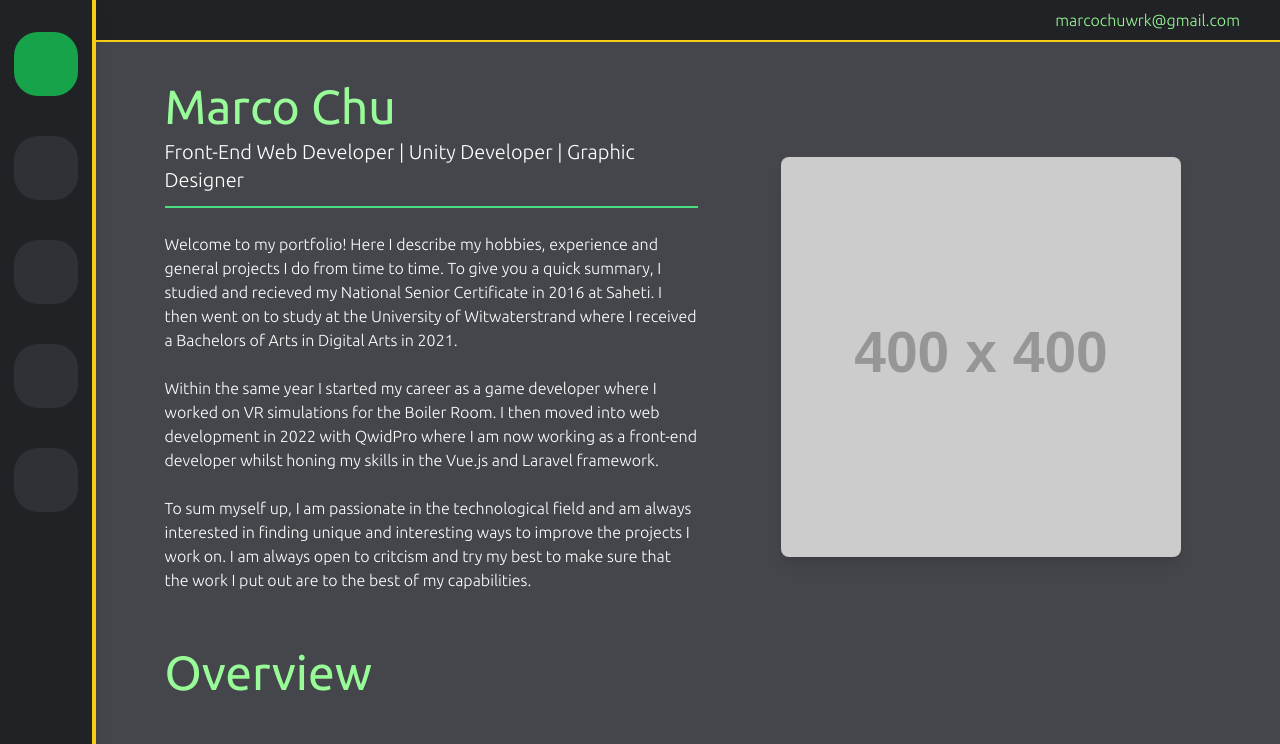
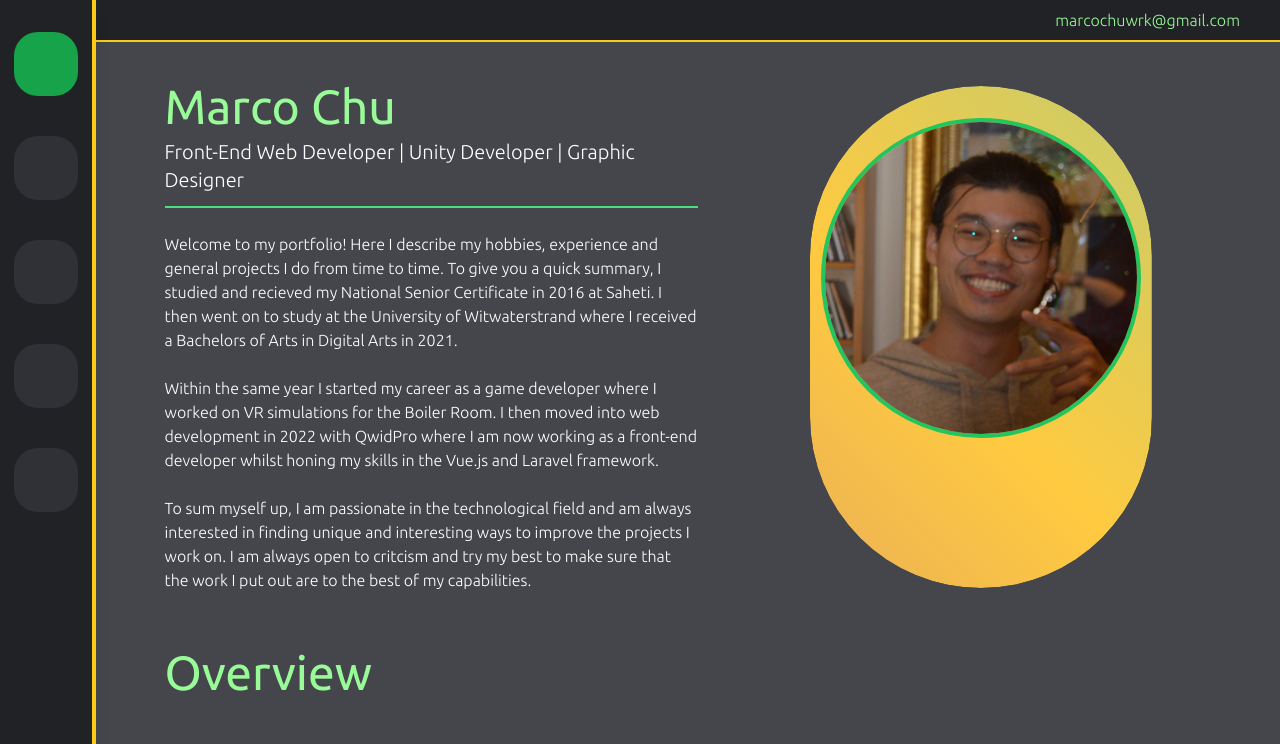
Before and after one commit to marcochu-wrk/mc-portfolio, a Vue app: page / in a window 1280 px wide. Shown: the top 744 px of the page. Built offline with nearby package versions, Linux system fonts and the light colour scheme; data requests are answered from the project's data file; some icons are missing.

Commit message:
Implementation of profile picture

```diff
--- a/src/css/index.css
+++ b/src/css/index.css
@@ -71,25 +71,18 @@
 }
 
 @layer utilities{
-    .neon-border {
-        border-color: #00ff00; /* Neon green color */
-        border-radius: 0.375rem; /* Adjust border radius as needed */
-        padding: 0.1rem;
-        box-shadow:
-        0 0 5px #00ff00,
-        0 0 10px #00ff00,
-        0 0 15px #00ff00,
-        0 0 20px #00ff00;
-        animation: neon-animation 1.5s ease-in-out infinite alternate;
-    }
-}
+    @keyframes changeColor {
+        0% {
+          background-position: 0%;
+        }
+        100% {
+          background-position: 400%;
+        }
+      }
 
-@keyframes neon-animation {
-    to {
-      box-shadow:
-        0 0 10px #00ff00,
-        0 0 15px #00ff00,
-        0 0 20px #00ff00,
-        0 0 25px #00ff00;
-    }
+      .animate-bg {
+        background: linear-gradient(45deg, #FF0080, #7928CA, #FFCA40, #00D4FF);
+        background-size: 800% 800%;
+        animation: changeColor 20s linear infinite;
+      }
   }
--- a/src/views/home.vue
+++ b/src/views/home.vue
@@ -16,15 +16,18 @@
         I am always open to critcism and try my best to make sure that the work I put out are to the best of my capabilities.
       </p>
     </div>
-
-    <div class="col-span-2 md:col-span-1 flex justify-center items-center mt-10">
-      <img
-        src="https://via.placeholder.com/400"
-        alt="Placeholder Image"
-        class="rounded-lg shadow-lg"
-      />
+    <div class="relative">
+      <div class="col-span-2 md:col-span-1 flex justify-center items-center relative z-10">
+        <img
+          src="../assets/Image-1.png"
+          alt="Placeholder Image"
+          class="rounded-full border-4 border-green-500 w-3/5 mt-9 md:mt-9"
+        />
+      </div>
+      <div class="absolute inset-0 rounded-full overflow-hidden ml-24 mr-24 mt-1 mb-1 md:ml-18 md:mr-18">
+        <div class="bg-gradient animate-bg rounded-full h-full w-full"></div>
+      </div>
     </div>
-
     <div class="col-span-2 mt-10">
       <plainbox cardHeading="Hobbies" heading="Overview" subheading="My Details" :myStats="myStats" :hasXP="true" />
     </div>
--- a/tailwind.config.js
+++ b/tailwind.config.js
@@ -25,6 +25,9 @@ module.exports = {
       fontFamily:{
         custom:['Ubuntu', 'Lato']
       },
+      maxHeight: {
+        '128': '32rem', // for example, extending the max height to 32rem
+      },
     },
   },
   variants: {
```
Also changed, not shown: src/assets/Image-1.png (added), 1 other file (tests, documents, lock files or other folders).
